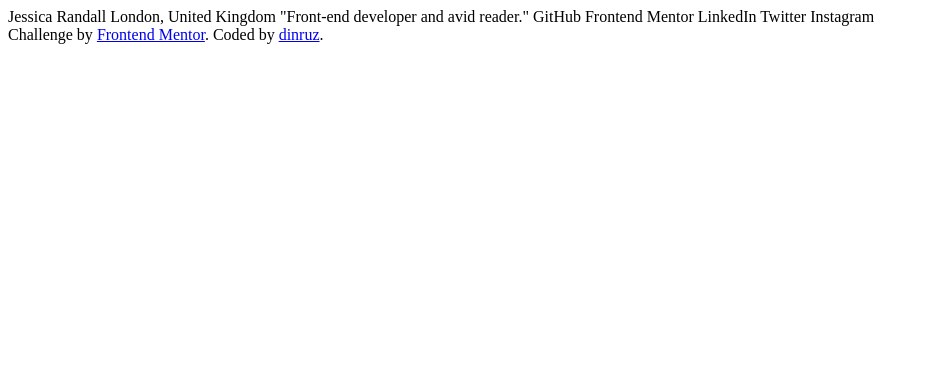
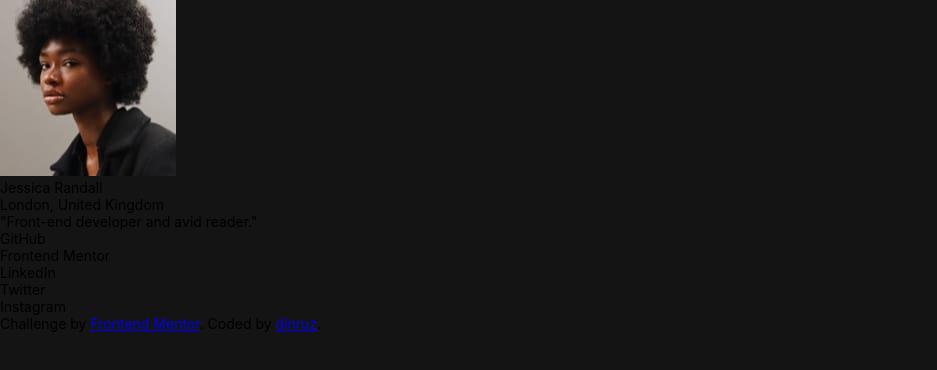
Before and after one commit to dinruz/social-links-profile, a plain HTML site: page index.html in a window 1280 px wide. Shown: the whole page, without its empty margins (0-937 px from the left). Drawn offline with Linux system fonts and the light colour scheme; a web font is replaced by a local one.

Commit message:
feat: HTML structure, basic styles, custom font

```diff
--- a/index.html
+++ b/index.html
@@ -10,18 +10,24 @@
 
 </head>
 <body>
-
-  Jessica Randall
-  London, United Kingdom
-  "Front-end developer and avid reader."
-
-  GitHub
-  Frontend Mentor
-  LinkedIn
-  Twitter
-  Instagram
-
-  <div class="attribution">
+  <div class="card">
+    <div class="info">
+      <div class="info__avatar">
+        <img src="./assets/images/avatar-jessica.jpeg" alt="Jessica's avatar">
+       </div>
+      <div class="info__name">Jessica Randall</div>
+      <div class="info__location">London, United Kingdom</div>
+      <div class="info__quote">"Front-end developer and avid reader."</div>
+    </div>
+    <div class="links">
+      <div class="links__github">GitHub</div>
+      <div class="links__fem">Frontend Mentor</div>
+      <div class="links__linkedin">LinkedIn</div>
+      <div class="links__twitter">Twitter</div>
+      <div class="links__ig">Instagram</div>
+    </div>
+  </div>
+ <div class="attribution">
     Challenge by <a href="https://www.frontendmentor.io?ref=challenge" target="_blank">Frontend Mentor</a>.
     Coded by <a href="https://www.frontendmentor.io/profile/dinruz">dinruz</a>.
   </div>
--- a/styles.css
+++ b/styles.css
@@ -0,0 +1,31 @@
+
+/*--- Global Styles ---*/
+
+*{
+    box-sizing:border-box;
+    padding:0;
+    margin:0;
+}
+
+@font-face {
+    font-family: 'Inter';
+    src: url('./assets/Inter-VariableFont_slnt,wght.ttf') format('truetype-variations');
+    font-weight: 100 900;
+    font-display: swap;
+}
+
+:root{
+    --green: hsl(75, 94%, 57%);
+    --white: hsl(0, 0%, 1%);
+    --grey-700: hsl(0, 0%, 20%);
+    --grey-800: hsl(0, 0%, 12%);
+    --grey-900: hsl(0, 0%, 8%);
+}
+
+body{
+    background-color: var(--grey-900);
+    font-family:'Inter',Verdana,sans-serif;
+    font-size:14px;
+}
+
+/*--- Components ---*/
```
